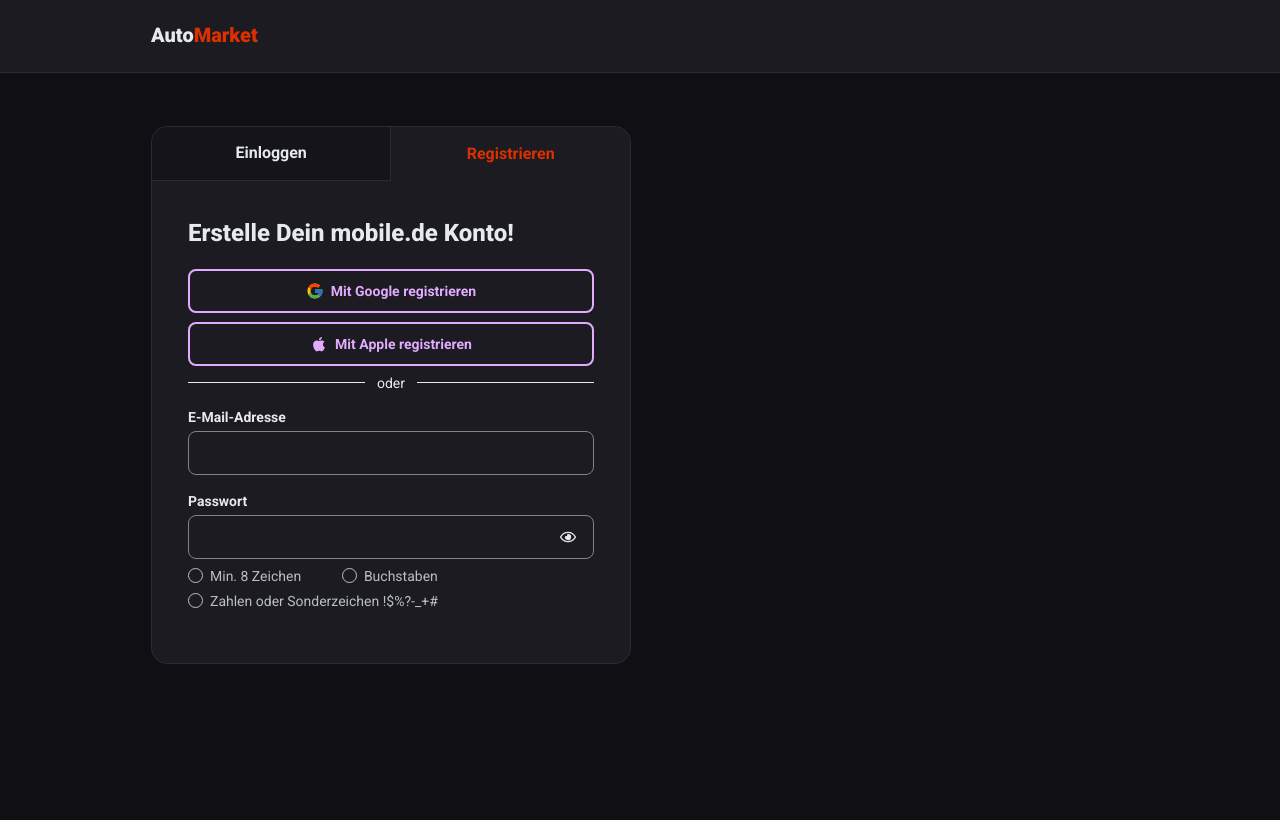
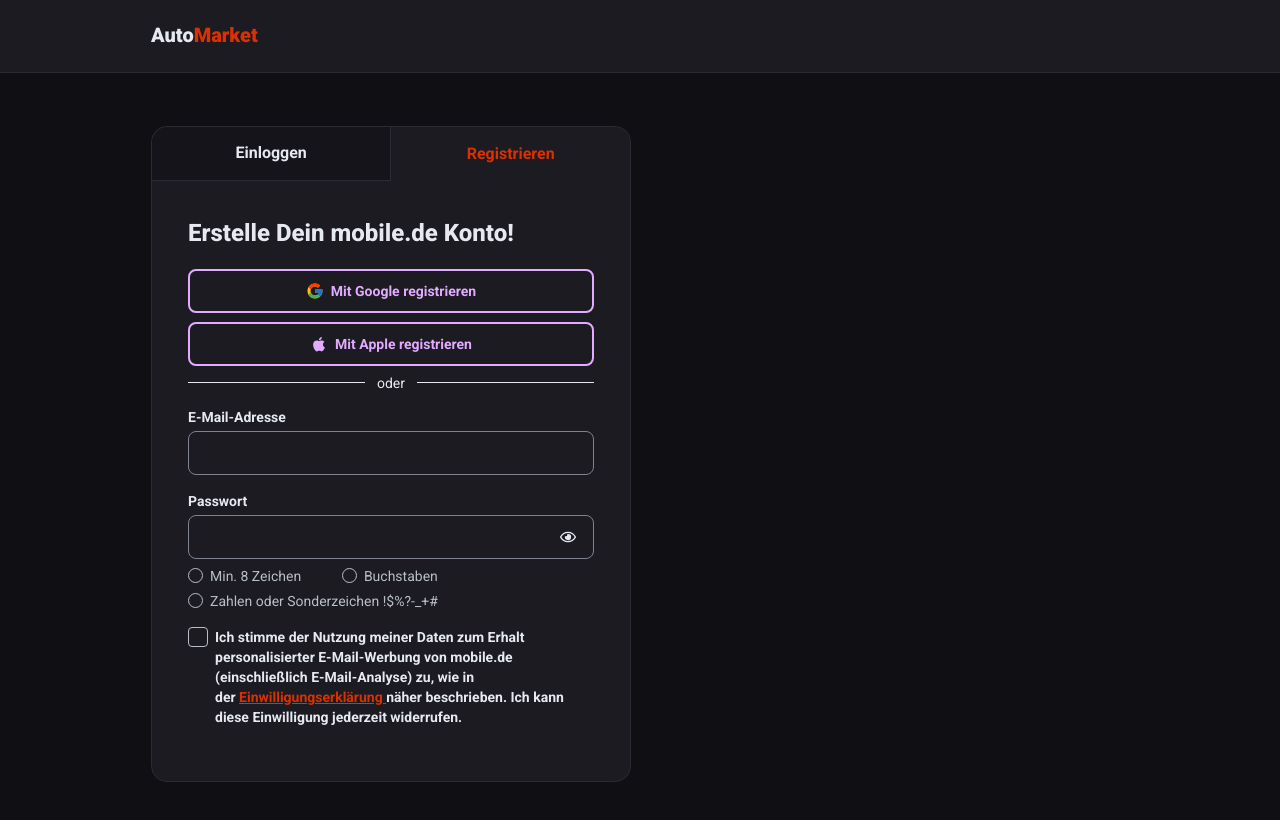
Before and after one commit to sh1xzyy/auto-market-frontend-v2, a Next.js app: page /auth in a window 1280 px wide. Both pictures are taken after a click on the button "Registrieren". Shown: the top 820 px of the page. Built offline with nearby package versions, Linux system fonts and the light colour scheme.

Commit message:
feat: add register form checkbox and register form checkbox content

```diff
--- /dev/null
+++ b/src/modules/AuthCard/ui/RegisterCheckboxContent.jsx
@@ -0,0 +1,17 @@
+import Link from 'next/link'
+
+const RegisterCheckboxContent = () => {
+	return (
+		<span className='text-md font-bold leading-[20px]'>
+			Ich stimme der Nutzung meiner Daten zum Erhalt personalisierter
+			E-Mail-Werbung von mobile.de (einschließlich E-Mail-Analyse) zu, wie in
+			der&nbsp;
+			<Link className='text-orange underline' href='/'>
+				Einwilligungserklärung&nbsp;
+			</Link>
+			näher beschrieben. Ich kann diese Einwilligung jederzeit widerrufen.
+		</span>
+	)
+}
+
+export default RegisterCheckboxContent
--- a/src/modules/AuthCard/ui/RegisterForm.jsx
+++ b/src/modules/AuthCard/ui/RegisterForm.jsx
@@ -2,6 +2,8 @@
 import PasswordRequirements from './PasswordRequirements'
 import Input from '@/ui/input/Input'
 import PasswordInput from '@/ui/input/PasswordInput'
+import RegisterCheckboxContent from './RegisterCheckboxContent'
+import Checkbox from '@/ui/Checkbox/Checkbox'
 
 const RegisterForm = () => {
 	return (
@@ -28,6 +30,10 @@
 						/>
 						<PasswordRequirements />
 					</div>
+
+					<Checkbox>
+						<RegisterCheckboxContent />
+					</Checkbox>
 				</Form>
 			)}
 		</Formik>
```
